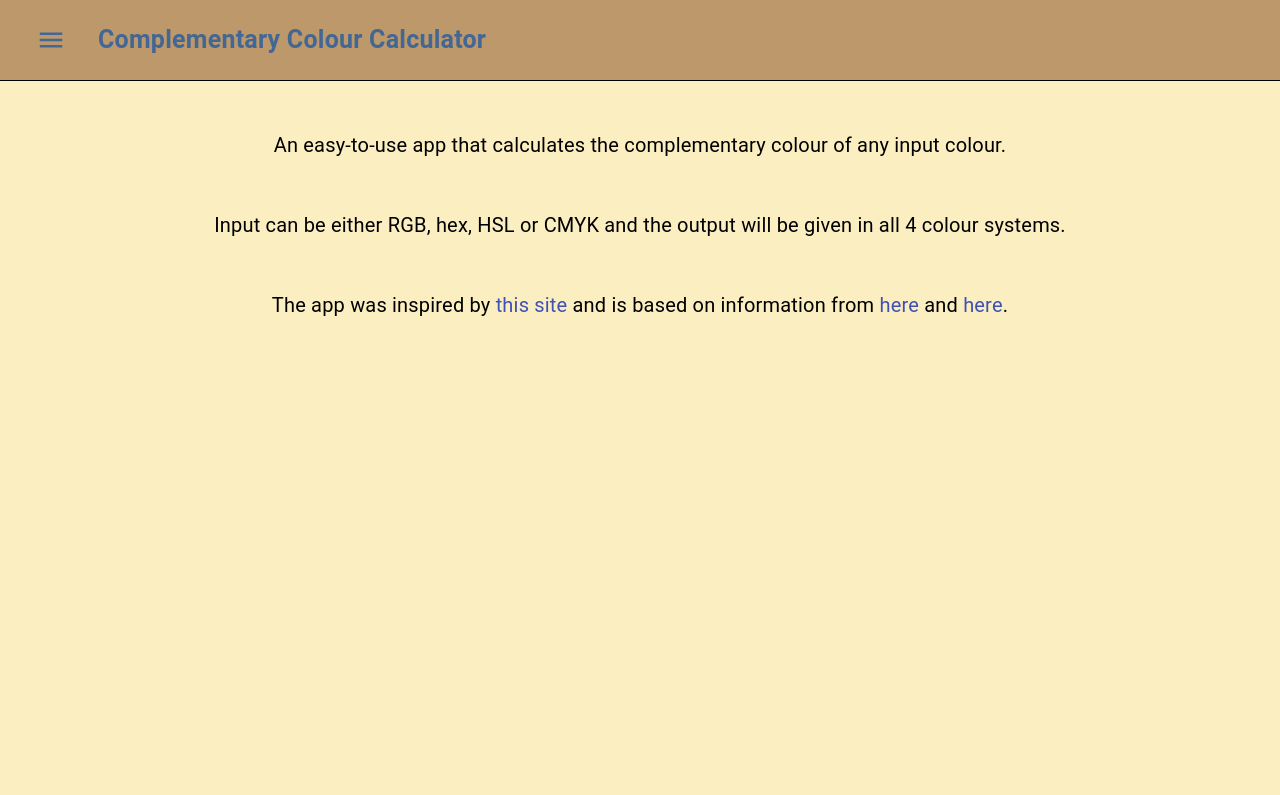
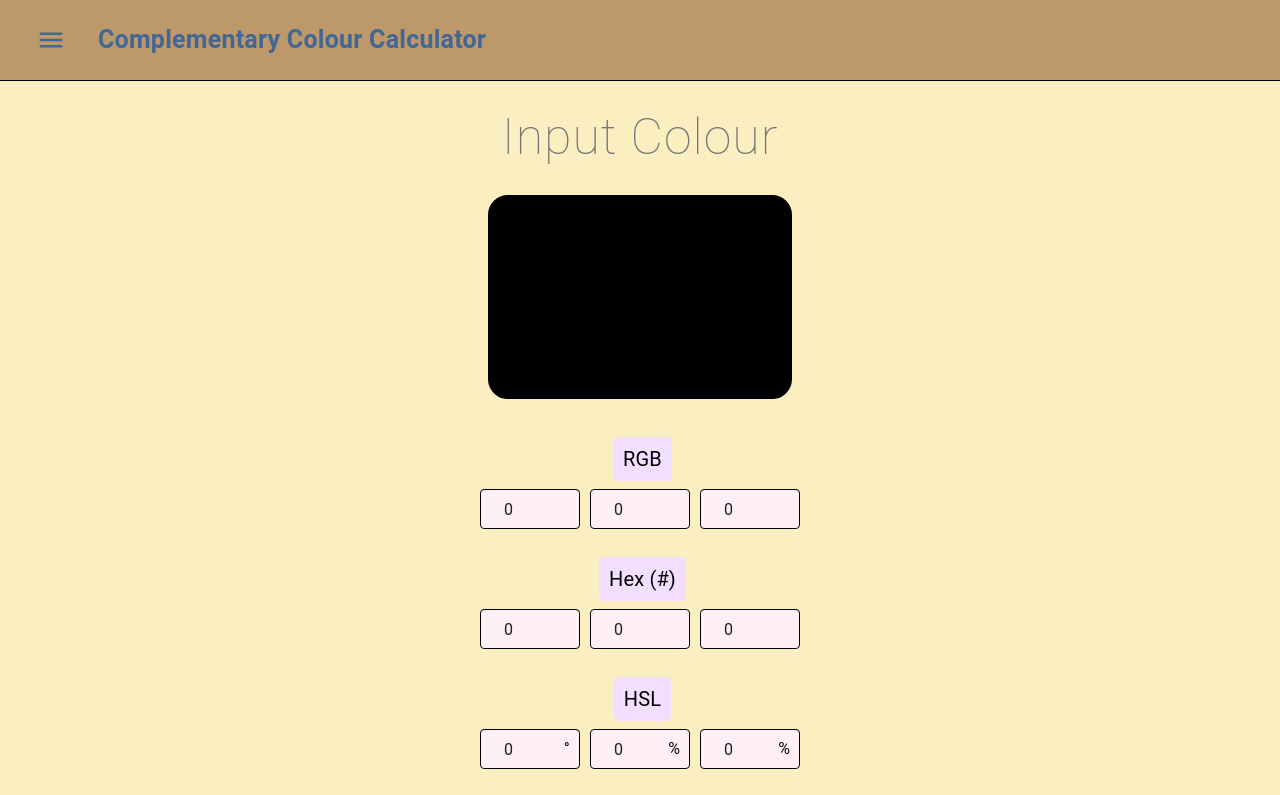
Before and after one commit to AkThao/complementary-colours, a React (Create React App) app: page / in a window 1280 px wide. Shown: the top 795 px of the page. Built offline with nearby package versions, Linux system fonts and the light colour scheme.

Commit message:
Set homepage as default page

```diff
--- a/src/App.js
+++ b/src/App.js
@@ -26,7 +26,7 @@ function App() {
   const [outputColour, setOutputColour] = useState("#000");
   const [menuAnchor, setMenuAnchor] = useState(null);
   const open = Boolean(menuAnchor);
-  const [page, setPage] = useState("about");
+  const [page, setPage] = useState("home");
   const classes = useStyles();
 
   const calculateComplementary = () => {
```
